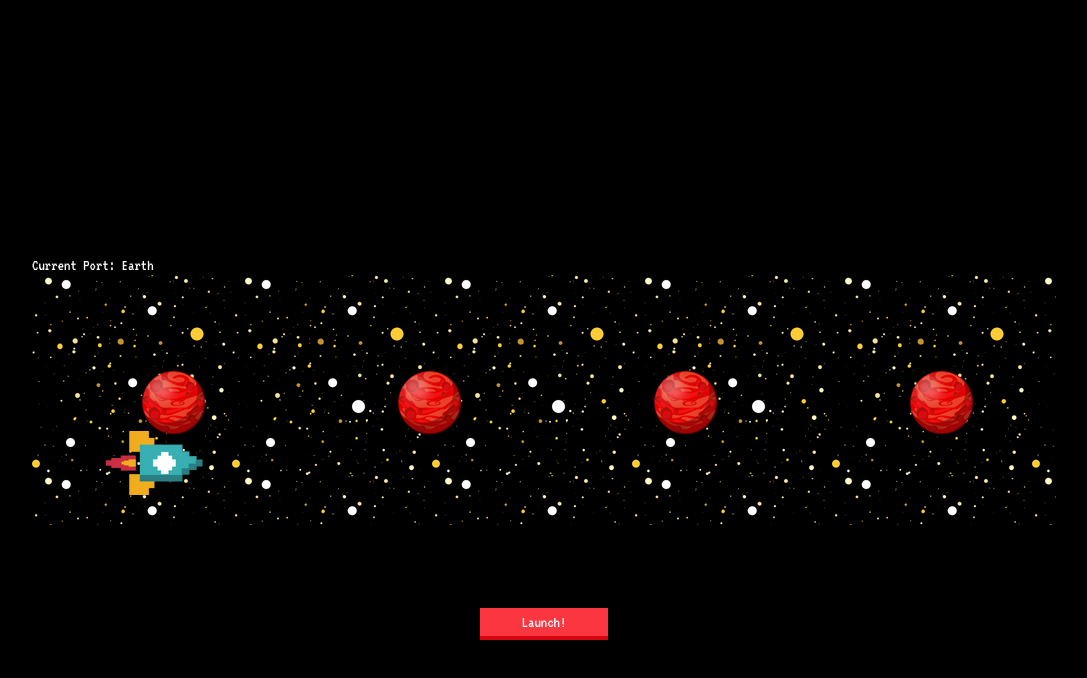
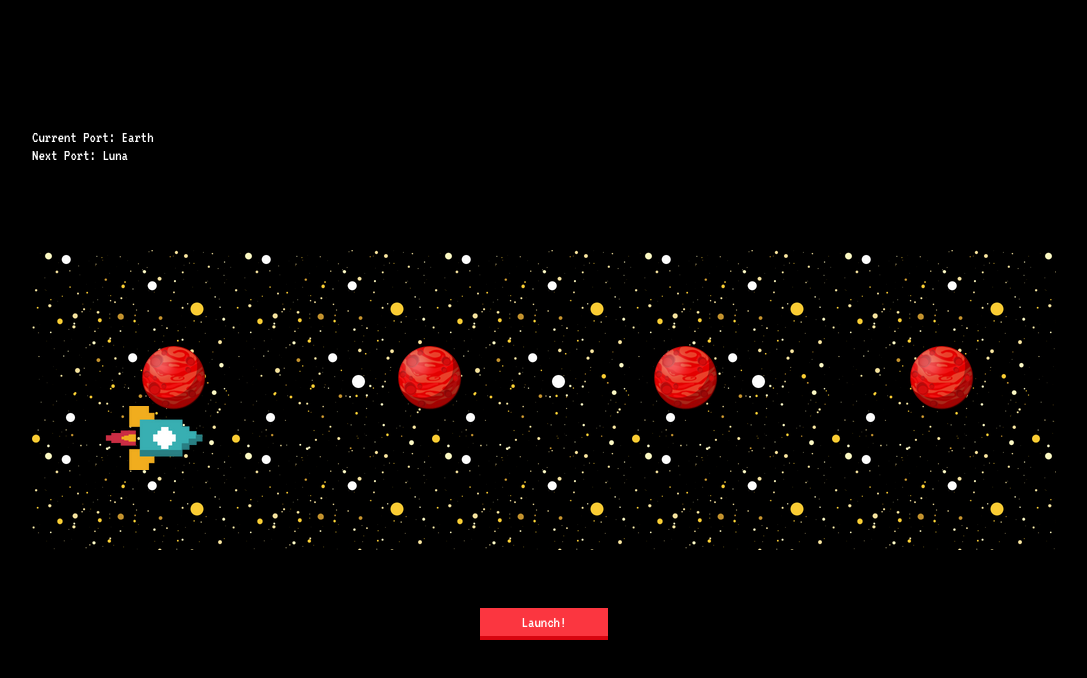
Before and after one commit to VeeUye/space-ships, a website: page index.html in a window 1280 px wide. Shown: the whole page, without its empty margins (96-1183 px from the left). Drawn offline with Linux system fonts and the light colour scheme.

Commit message:
resize viewport, adjust padding on HUD

```diff
--- a/css/style.css
+++ b/css/style.css
@@ -12,7 +12,7 @@ body {
 
 #viewport {
   width: 80%;
-  height: 250px;
+  height: 300px;
   position: absolute;
   overflow-x: auto;
   background-image: url(../images/space-background-big01.png);
@@ -74,7 +74,7 @@ body {
   position: absolute;
   align-self: flex-start;
   justify-content: flex-end;
-  padding-top: 20%;
+  padding-top: 10%;
   width: 80%;
 }
 
```
